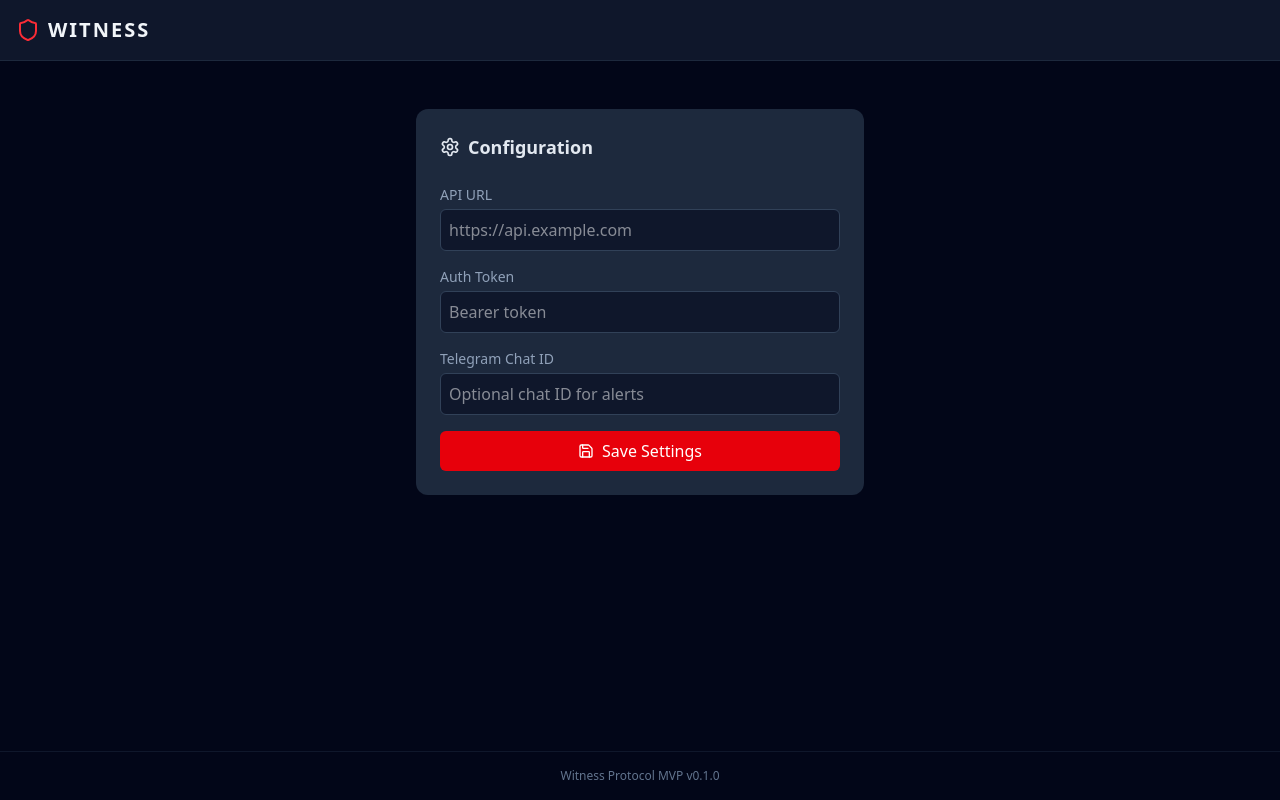
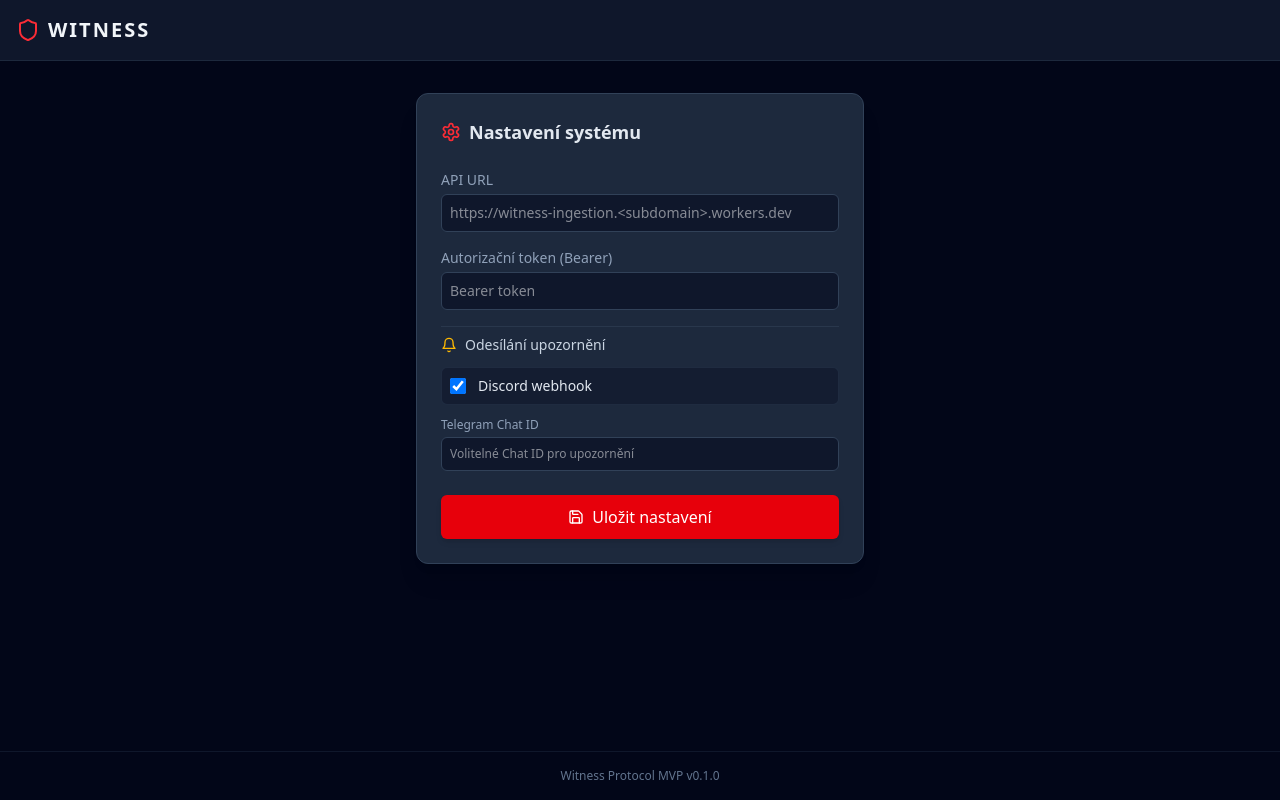
Before and after one commit to jammerdeployed/blackbox-protocol, a React (Vite) app in the folder apps/web/: page / in a window 1280 px wide. Built offline with nearby package versions, Linux system fonts and the light colour scheme.

Commit message:
feat(web): add discord alert routing toggle and settings modal portal

```diff
--- a/apps/web/src/App.tsx
+++ b/apps/web/src/App.tsx
@@ -1,4 +1,5 @@
-import { useState, useEffect } from 'react';
+import { useState, useEffect, useMemo } from 'react';
+import { createPortal } from 'react-dom';
 import { Layout } from './components/Layout';
 import { SettingsPanel } from './components/SettingsPanel';
 import { RecordButton } from './components/RecordButton';
@@ -6,11 +7,14 @@ import { StatusBar } from './components/StatusBar';
 import { SessionList } from './components/SessionList';
 import { useRecorder } from './hooks/useRecorder';
 import { useUploadStatus } from './hooks/useUpload';
+import type { AlertPreferences } from '@blackbox-protocol/shared';
 
 export default function App() {
   const [apiUrl, setApiUrl] = useState(localStorage.getItem('apiUrl') || '');
   const [token, setToken] = useState(localStorage.getItem('token') || '');
   const [chatId, setChatId] = useState(localStorage.getItem('chatId') || '');
+  const [discordAlert, setDiscordAlert] = useState(localStorage.getItem('discordAlert') !== 'false');
+  const [isSettingsOpen, setIsSettingsOpen] = useState(false);
   const [isOnline, setIsOnline] = useState(navigator.onLine);
   const [sessions, setSessions] = useState<any[]>([]);
 
@@ -26,25 +30,47 @@ export default function App() {
     };
   }, []);
 
-  const { isRecording, duration, chunkCount, startRecording, stopRecording, error } = useRecorder(apiUrl, token);
+  const alertPreferences: AlertPreferences = useMemo(
+    () => ({
+      discord: discordAlert,
+      telegram: Boolean(chatId.trim()),
+      email: false,
+    }),
+    [discordAlert, chatId]
+  );
+
+  const { isRecording, duration, chunkCount, startRecording, stopRecording, error } = useRecorder(
+    apiUrl,
+    token,
+    alertPreferences
+  );
   const { uploadStats } = useUploadStatus();
 
-  const handleSaveSettings = (u: string, t: string, c: string) => {
+  const handleSaveSettings = (u: string, t: string, c: string, d: boolean) => {
     localStorage.setItem('apiUrl', u);
     localStorage.setItem('token', t);
     localStorage.setItem('chatId', c);
+    localStorage.setItem('discordAlert', String(d));
     setApiUrl(u);
     setToken(t);
     setChatId(c);
+    setDiscordAlert(d);
+    setIsSettingsOpen(false);
   };
 
-  const isConfigured = apiUrl && token;
+  const isConfigured = Boolean(apiUrl && token);
 
   return (
-    <Layout>
+    <Layout onOpenSettings={isConfigured ? () => setIsSettingsOpen(true) : undefined}>
       {!isConfigured ? (
         <div className="p-4 w-full flex justify-center">
-          <SettingsPanel onSave={handleSaveSettings} initUrl={apiUrl} initToken={token} initChatId={chatId} />
+          <SettingsPanel
+            onSave={handleSaveSettings}
+            initUrl={apiUrl}
+            initToken={token}
+            initChatId={chatId}
+            initDiscordEnabled={discordAlert}
+          />
         </div>
       ) : (
         <>
@@ -57,7 +83,11 @@ export default function App() {
             />
           )}
           <div className="flex-1 flex flex-col items-center justify-center w-full p-4">
-            {error && <div className="mb-4 text-red-400 bg-red-900/30 p-2 rounded max-w-md w-full text-center text-sm">{error}</div>}
+            {error && (
+              <div className="mb-4 text-red-400 bg-red-900/30 p-2 rounded max-w-md w-full text-center text-sm border border-red-800">
+                {error}
+              </div>
+            )}
             <div className="py-12">
               <RecordButton
                 isRecording={isRecording}
@@ -68,6 +98,23 @@ export default function App() {
             </div>
             {!isRecording && <SessionList sessions={sessions} apiUrl={apiUrl} />}
           </div>
+
+          {/* Modal popup using React createPortal as required by project guidelines */}
+          {isSettingsOpen &&
+            typeof document !== 'undefined' &&
+            createPortal(
+              <div className="fixed inset-0 z-50 bg-black/75 backdrop-blur-sm flex items-center justify-center p-4">
+                <SettingsPanel
+                  onSave={handleSaveSettings}
+                  initUrl={apiUrl}
+                  initToken={token}
+                  initChatId={chatId}
+                  initDiscordEnabled={discordAlert}
+                  onClose={() => setIsSettingsOpen(false)}
+                />
+              </div>,
+              document.body
+            )}
         </>
       )}
     </Layout>
--- a/apps/web/src/components/Layout.tsx
+++ b/apps/web/src/components/Layout.tsx
@@ -1,12 +1,28 @@
 import React from 'react';
-import { Shield } from 'lucide-react';
+import { Shield, Settings } from 'lucide-react';
+import { cs } from '../lib/locales/cs';
 
-export const Layout: React.FC<{ children: React.ReactNode }> = ({ children }) => {
+export const Layout: React.FC<{ children: React.ReactNode; onOpenSettings?: () => void }> = ({
+  children,
+  onOpenSettings,
+}) => {
   return (
     <div className="min-h-screen bg-slate-950 text-white flex flex-col">
-      <header className="flex items-center gap-2 p-4 bg-slate-900 border-b border-slate-800">
-        <Shield className="w-6 h-6 text-red-500" />
-        <h1 className="text-xl font-bold tracking-widest text-slate-100">WITNESS</h1>
+      <header className="flex items-center justify-between p-4 bg-slate-900 border-b border-slate-800">
+        <div className="flex items-center gap-2">
+          <Shield className="w-6 h-6 text-red-500" />
+          <h1 className="text-xl font-bold tracking-widest text-slate-100">WITNESS</h1>
+        </div>
+        {onOpenSettings && (
+          <button
+            type="button"
+            onClick={onOpenSettings}
+            className="p-2 rounded-lg text-slate-400 hover:text-white hover:bg-slate-800 transition-colors"
+            title={cs.config}
+          >
+            <Settings className="w-5 h-5" />
+          </button>
+        )}
       </header>
       <main className="flex-1 flex flex-col items-center w-full">
         {children}
--- a/apps/web/src/components/SettingsPanel.tsx
+++ b/apps/web/src/components/SettingsPanel.tsx
@@ -1,68 +1,111 @@
 import React, { useState } from 'react';
-import { Settings, Save } from 'lucide-react';
+import { Settings, Save, Bell, X } from 'lucide-react';
+import { cs } from '../lib/locales/cs';
 
 interface Props {
-  onSave: (url: string, token: string, chatId: string) => void;
+  onSave: (url: string, token: string, chatId: string, discordEnabled: boolean) => void;
   initUrl: string;
   initToken: string;
   initChatId: string;
+  initDiscordEnabled?: boolean;
+  onClose?: () => void;
 }
 
-export const SettingsPanel: React.FC<Props> = ({ onSave, initUrl, initToken, initChatId }) => {
+export const SettingsPanel: React.FC<Props> = ({
+  onSave,
+  initUrl,
+  initToken,
+  initChatId,
+  initDiscordEnabled = true,
+  onClose,
+}) => {
   const [url, setUrl] = useState(initUrl);
   const [token, setToken] = useState(initToken);
   const [chatId, setChatId] = useState(initChatId);
+  const [discordEnabled, setDiscordEnabled] = useState(initDiscordEnabled);
 
   const handleSubmit = (e: React.FormEvent) => {
     e.preventDefault();
-    onSave(url, token, chatId);
+    onSave(url, token, chatId, discordEnabled);
   };
 
   return (
-    <div className="w-full max-w-md p-6 bg-slate-800 rounded-xl mt-8">
-      <div className="flex items-center gap-2 mb-6 text-slate-200">
-        <Settings className="w-5 h-5" />
-        <h2 className="text-lg font-semibold">Configuration</h2>
+    <div className="w-full max-w-md p-6 bg-slate-800 rounded-xl mt-4 shadow-xl border border-slate-700">
+      <div className="flex items-center justify-between mb-6 text-slate-200">
+        <div className="flex items-center gap-2">
+          <Settings className="w-5 h-5 text-red-500" />
+          <h2 className="text-lg font-semibold">{cs.systemConfig}</h2>
+        </div>
+        {onClose && (
+          <button
+            type="button"
+            onClick={onClose}
+            className="p-1 rounded-md text-slate-400 hover:text-white hover:bg-slate-700 transition-colors"
+            title={cs.closeSettings}
+          >
+            <X className="w-5 h-5" />
+          </button>
+        )}
       </div>
+
       <form onSubmit={handleSubmit} className="space-y-4">
         <div>
-          <label className="block text-sm text-slate-400 mb-1">API URL</label>
+          <label className="block text-sm text-slate-400 mb-1">{cs.apiUrlLabel}</label>
           <input
             type="text"
             required
             value={url}
-            onChange={e => setUrl(e.target.value)}
-            className="w-full bg-slate-900 border border-slate-700 rounded-md p-2 text-white focus:outline-none focus:border-red-500"
-            placeholder="https://api.example.com"
+            onChange={(e) => setUrl(e.target.value)}
+            className="w-full bg-slate-900 border border-slate-700 rounded-md p-2 text-white focus:outline-none focus:border-red-500 text-sm"
+            placeholder="https://witness-ingestion.<subdomain>.workers.dev"
           />
         </div>
+
         <div>
-          <label className="block text-sm text-slate-400 mb-1">Auth Token</label>
+          <label className="block text-sm text-slate-400 mb-1">{cs.authTokenLabel}</label>
           <input
             type="password"
-            required
             value={token}
-            onChange={e => setToken(e.target.value)}
-            className="w-full bg-slate-900 border border-slate-700 rounded-md p-2 text-white focus:outline-none focus:border-red-500"
+            onChange={(e) => setToken(e.target.value)}
+            className="w-full bg-slate-900 border border-slate-700 rounded-md p-2 text-white focus:outline-none focus:border-red-500 text-sm"
             placeholder="Bearer token"
           />
         </div>
-        <div>
-          <label className="block text-sm text-slate-400 mb-1">Telegram Chat ID</label>
-          <input
-            type="text"
-            value={chatId}
-            onChange={e => setChatId(e.target.value)}
-            className="w-full bg-slate-900 border border-slate-700 rounded-md p-2 text-white focus:outline-none focus:border-red-500"
-            placeholder="Optional chat ID for alerts"
-          />
+
+        <div className="pt-2 border-t border-slate-700/60">
+          <div className="flex items-center gap-2 mb-3 text-slate-300">
+            <Bell className="w-4 h-4 text-amber-400" />
+            <span className="text-sm font-medium">{cs.alertRouting}</span>
+          </div>
+
+          <label className="flex items-center gap-3 p-2 bg-slate-900/60 rounded-md border border-slate-700/40 cursor-pointer hover:bg-slate-900 transition-colors mb-3">
+            <input
+              type="checkbox"
+              checked={discordEnabled}
+              onChange={(e) => setDiscordEnabled(e.target.checked)}
+              className="w-4 h-4 rounded text-red-600 focus:ring-red-500 bg-slate-800 border-slate-600"
+            />
+            <span className="text-sm text-slate-200">{cs.discordAlert}</span>
+          </label>
+
+          <div>
+            <label className="block text-xs text-slate-400 mb-1">{cs.telegramChatIdLabel}</label>
+            <input
+              type="text"
+              value={chatId}
+              onChange={(e) => setChatId(e.target.value)}
+              className="w-full bg-slate-900 border border-slate-700 rounded-md p-2 text-white focus:outline-none focus:border-red-500 text-xs"
+              placeholder={cs.telegramChatIdPlaceholder}
+            />
+          </div>
         </div>
+
         <button
           type="submit"
-          className="w-full flex items-center justify-center gap-2 bg-red-600 hover:bg-red-500 p-2 rounded-md font-medium transition-colors"
+          className="w-full flex items-center justify-center gap-2 bg-red-600 hover:bg-red-500 p-2.5 rounded-md font-medium text-white transition-colors mt-6 shadow-md"
         >
           <Save className="w-4 h-4" />
-          Save Settings
+          {cs.saveAndConnect}
         </button>
       </form>
     </div>
--- a/apps/web/src/lib/locales/cs.ts
+++ b/apps/web/src/lib/locales/cs.ts
@@ -38,4 +38,9 @@ export const cs = {
   discordAlert: "Discord webhook",
   emailAlert: "Emailová notifikace (Resend)",
   emailPlaceholder: "nouzovy-kontakt@example.com",
+  apiUrlLabel: "API URL",
+  authTokenLabel: "Autorizační token (Bearer)",
+  telegramChatIdLabel: "Telegram Chat ID",
+  telegramChatIdPlaceholder: "Volitelné Chat ID pro upozornění",
+  closeSettings: "Zavřít",
 };
```
Also changed, not shown: 1 other file (tests, documents, lock files or other folders).
